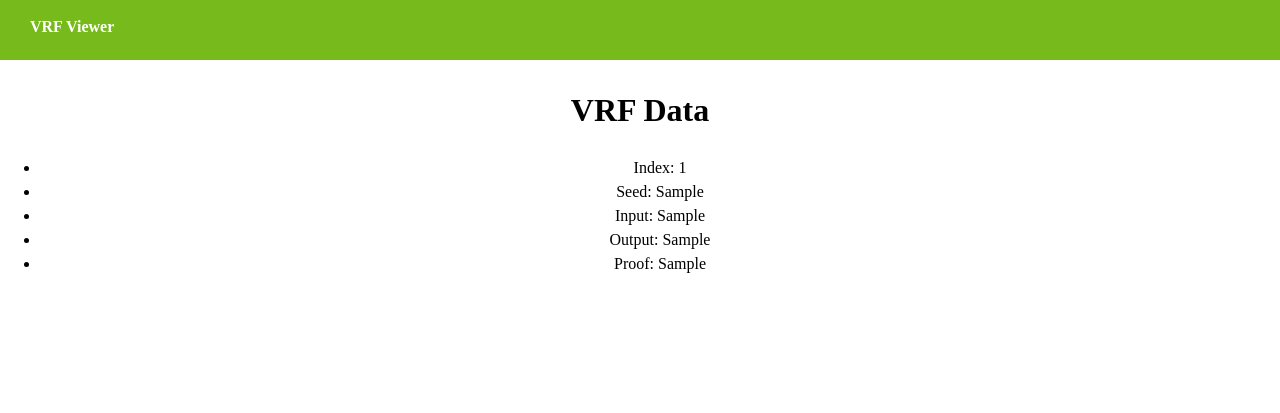
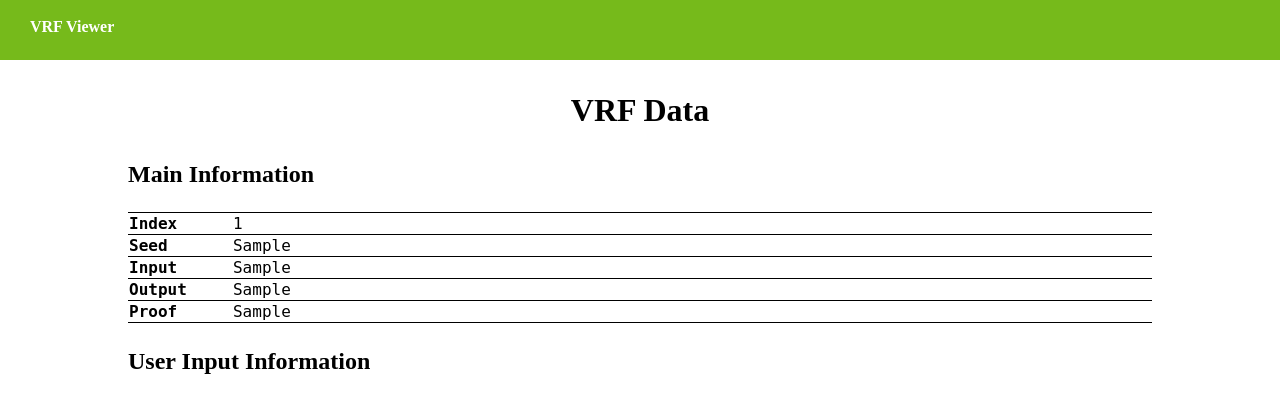
Before and after one commit to hyunsikjeong/citeiv-vrf, a Django app: page /1/ in a window 1280 px wide. Shown: the top 413 px of the page. Run offline with Django 3.2, Linux system fonts and the light colour scheme; tables that the repository leaves empty hold one stand-in row (values such as "Sample post"); lists and menus that the app fills with data are empty.

Commit message:
Add main information div in detail.html

```diff
--- a/vrf_viewer/dbviewer/static/dbviewer/style.css
+++ b/vrf_viewer/dbviewer/static/dbviewer/style.css
@@ -50,6 +50,44 @@ body {
     text-overflow: ellipsis;
 }
 
+.info {
+    width: 80%;
+    margin: auto;
+}
+
+.info-table {
+    border-collapse: collapse;
+    table-layout: fixed;
+    width: 100%;
+    margin: auto;
+}
+
+.info-table tbody tr {
+    border-top: 1px solid black;
+    border-bottom: 1px solid black;
+}
+
+.info-col1 {
+    width: 10%;
+    font-weight: bold;
+}
+
+.info-col2 {
+    width: 90%;
+    font-weight: normal;
+}
+
+.info-table tbody th {
+    font-family: Roboto Mono, monospace;
+    overflow: hidden;
+    text-align: left;
+    text-overflow: ellipsis;
+}
+
+h2 {
+    text-align: left;
+}
+
 .text-center {
     text-align: center !important;
 }
--- a/vrf_viewer/dbviewer/templates/dbviewer/detail.html
+++ b/vrf_viewer/dbviewer/templates/dbviewer/detail.html
@@ -3,11 +3,32 @@
 <div>
     <h1>VRF Data</h1>
 </div>
-<ul>
-    <li>Index: {{ record.idx }}</li>
-    <li>Seed: {{ record.seed }}</li>
-    <li>Input: {{ record.input }}</li>
-    <li>Output: {{ record.output }}</li>
-    <li>Proof: {{ record.proof }}</li>
-</ul>
+<div class="info">
+    <h2>Main Information</h2>
+    <table class="info-table">
+        <tbody>
+            <tr>
+                <th class="info-col1">Index</th>
+                <th class="info-col2"> {{ record.idx }}</th>
+            </tr>
+            <tr>
+                <th class="info-col1">Seed</th>
+                <th class="info-col2"> {{ record.seed }}</th>
+            </tr>
+            <tr>
+                <th class="info-col1">Input</th>
+                <th class="info-col2"> {{ record.input }}</th>
+            </tr>
+            <tr>
+                <th class="info-col1">Output</th>
+                <th class="info-col2"> {{ record.output }}</th>
+            </tr>
+            <tr>
+                <th class="info-col1">Proof</th>
+                <th class="info-col2"> {{ record.proof }}</th>
+            </tr>
+        </tbody>
+    </table>
+    <h2>User Input Information</h2>
+</div>
 {% endblock %}
```
